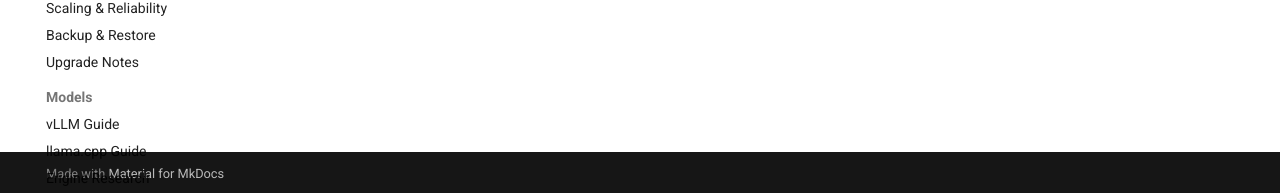
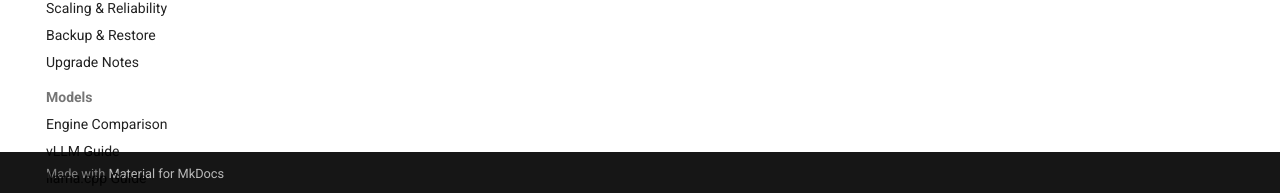
Before and after one commit to AulendurForge/Cortex-vLLM, an MkDocs documentation site: the page built from docs/architecture/system.md, in a window 1280 px wide. Shown: the part 704-897 px from the top of the page. Built offline with MkDocs 1.6.1 and Material for MkDocs 9.7.7, drawn with Linux system fonts in a browser that asks for light colours.

Commit message:
docs: Add Engine Comparison guide to documentation
- Move ENGINE_COMPARISON.md to docs/models/engine-comparison.md
- Update mkdocs.yml to include Engine Comparison as first item in Models section
- Provides comprehensive vLLM vs llama.cpp comparison for administrators

```diff
--- a/mkdocs.yml
+++ b/mkdocs.yml
@@ -48,6 +48,7 @@ nav:
       - Backup & Restore: operations/backup-restore.md
       - Upgrade Notes: operations/upgrade-notes.md
   - Models:
+      - Engine Comparison: models/engine-comparison.md
       - vLLM Guide: models/vllm.md
       - llama.cpp Guide: models/llamaCPP.md
       - Engine Research: models/engine-research.md
```
Also changed, not shown: docs/models/engine-comparison.md (renamed from ENGINE_COMPARISON.md).
